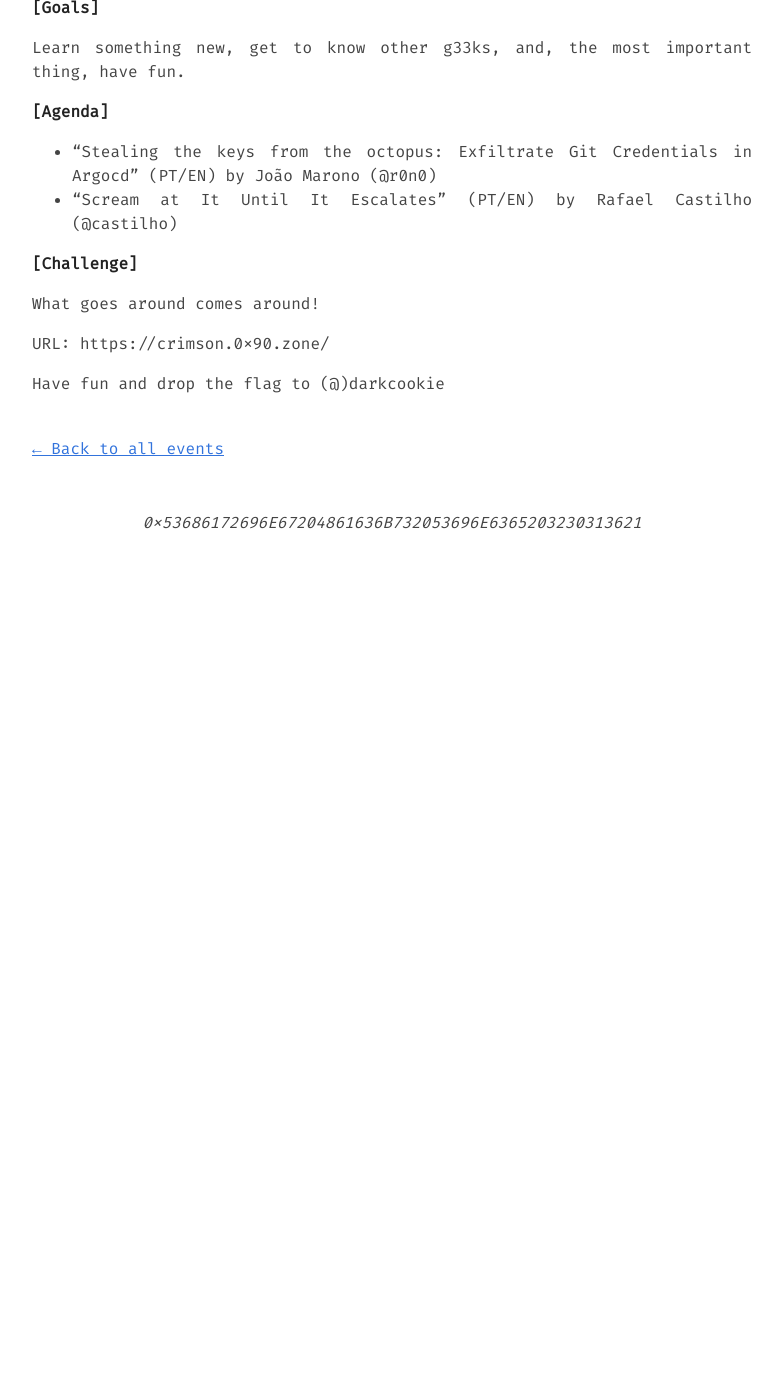
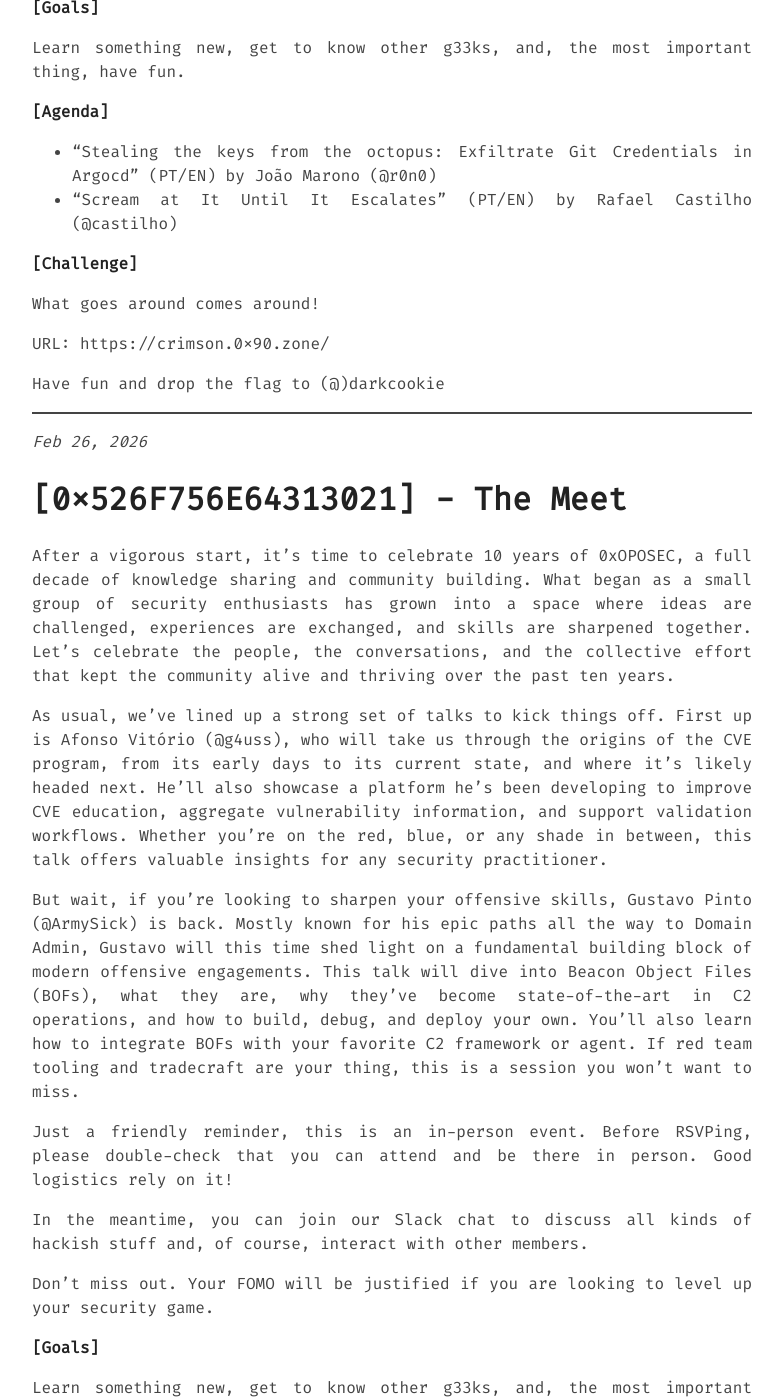
Before and after one commit to 0xOPOSEC/0xOPOSEC.github.io, a Jekyll site: the page built from _posts/2026-01-01-events26.md, in a window 1280 px wide and 1400 px high, scrolled down 1114 px. Shown: the whole window, without its empty margins (248-1031 px from the left). Built offline with Jekyll 4.4.1, drawn with Linux system fonts in a browser that asks for light colours; before the commit the page ends 1744 px from its top, so only the background shows below that; some of the changed text lies outside the part shown.

Commit message:
Add [0x526F756E64313021] - The Meet Event

```diff
--- a/_posts/2026-01-01-events26.md
+++ b/_posts/2026-01-01-events26.md
@@ -39,3 +39,40 @@ What goes around comes around!
 URL: https://crimson.0x90.zone/
 
 Have fun and drop the flag to (@)darkcookie
+
+
+---------
+_Feb 26, 2026_
+# [0x526F756E64313021] - The Meet
+
+After a vigorous start, it's time to celebrate 10 years of 0xOPOSEC, a full decade of knowledge sharing and community building. What began as a small group of security enthusiasts has grown into a space where ideas are challenged, experiences are exchanged, and skills are sharpened together. Let's celebrate the people, the conversations, and the collective effort that kept the community alive and thriving over the past ten years.
+
+As usual, we've lined up a strong set of talks to kick things off. First up is Afonso Vitório (@g4uss), who will take us through the origins of the CVE program, from its early days to its current state, and where it's likely headed next. He'll also showcase a platform he's been developing to improve CVE education, aggregate vulnerability information, and support validation workflows. Whether you're on the red, blue, or any shade in between, this talk offers valuable insights for any security practitioner.
+
+But wait, if you're looking to sharpen your offensive skills, Gustavo Pinto (@ArmySick) is back. Mostly known for his epic paths all the way to Domain Admin, Gustavo will this time shed light on a fundamental building block of modern offensive engagements. This talk will dive into Beacon Object Files (BOFs), what they are, why they've become state-of-the-art in C2 operations, and how to build, debug, and deploy your own. You'll also learn how to integrate BOFs with your favorite C2 framework or agent. If red team tooling and tradecraft are your thing, this is a session you won't want to miss.
+
+Just a friendly reminder, this is an in-person event. Before RSVPing, please double-check that you can attend and be there in person. Good logistics rely on it!
+
+In the meantime, you can join our Slack chat to discuss all kinds of hackish stuff and, of course, interact with other members.
+
+Don't miss out. Your FOMO will be justified if you are looking to level up your security game.
+
+**\[Goals\]**
+
+Learn something new, get to know other g33ks, and, the most important thing, have fun.
+
+**\[Agenda\]**
+
+- "Celebrating 10 years of sharing!" (PT/EN) by Renato Rodrigues (@SiMpS0N)
+- "CVEs: Past and Present and the future of CVE learning" (PT/EN) by Afonso Vitório (@g4uss)
+- "regaBOF - Developing your stealthy Red Team tradecraft" (PT/EN) by Gustavo Pinto (@ArmySick)
+
+**\[Challenge\]**
+
+On my latest adventures, I've started learning C, so naturally I decided to build a better Nginx! To prove how fast and secure it is, I've hidden a secret value inside the server that no one should ever be able to uncover… or so I claim 😈 For the extra cautious, there's also a hardened version waiting for you.
+
+You can test both versions here:
+- Safe → https://0xoposec-http.challenges.apl3b.com/
+- Extra Safe → https://0xoposec-http-hardened.challenges.apl3b.com/
+
+Find the flag, ping @apl3b, and most importantly, have fun hacking!
```
